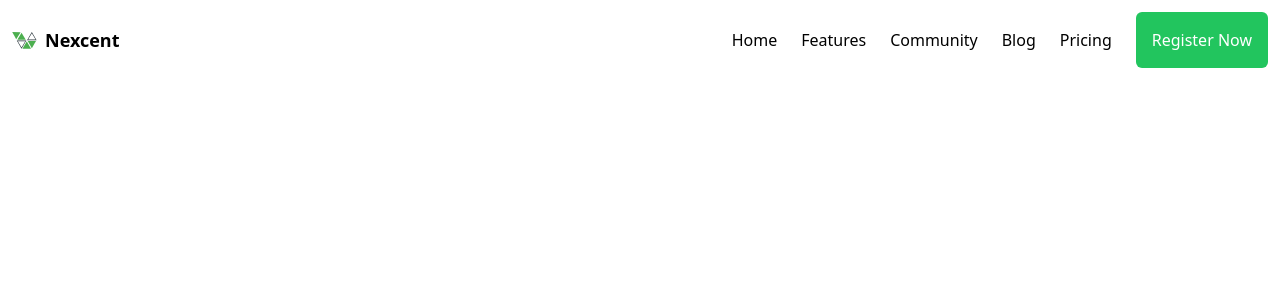
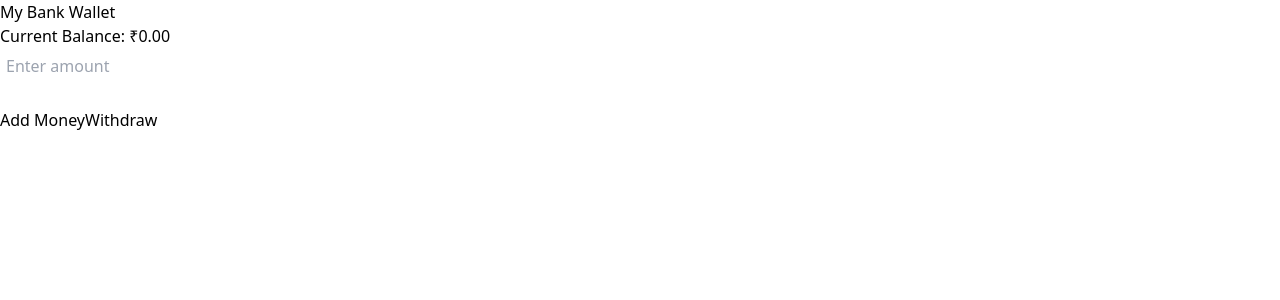
Before and after one commit to saket5743/PaginationAndSearchReact, a React (Create React App) app: page / in a window 1280 px wide. Shown: the top 300 px of the page. Built offline with nearby package versions, Linux system fonts and the light colour scheme.

Commit message:
24-04-2025 updated

```diff
--- a/src/App.js
+++ b/src/App.js
@@ -1,12 +1,16 @@
 // import PaginationAndSearch from "./components/PaginationAndSearch";
-import MakePageResponsive from "./components/MakePageResponsive";
+// import MakePageResponsive from "./components/MakePageResponsive";
+import Bank from "./components/Bank";
+// import FetchApi from "./components/FetchApi";
 
 
 function App() {
   return (
     <div>
       {/* <PaginationAndSearch /> */}
-      <MakePageResponsive />
+      {/* <MakePageResponsive /> */}
+      <Bank />
+      {/* <FetchApi /> */}
     </div>
   );
 }
--- /dev/null
+++ b/src/components/Bank.jsx
@@ -0,0 +1,69 @@
+import React, { useMemo, useState } from "react";
+
+const Bank = () => {
+  const [currentBalance, setCurrentBalance] = useState(0);
+  const [amountAdd, setAmountAdd] = useState("");
+  const [errorMessage, setErrorMessage] = useState("");
+
+  const handleTransaction = (type) => {
+    const amount = Number(amountAdd);
+    if (isNaN(amount) || amount <= 0) {
+      setErrorMessage("Please enter a valid amount.");
+      return;
+    }
+    setErrorMessage("");
+
+    switch (type) {
+      case "add":
+        setCurrentBalance((prev) => prev + amount);
+        setAmountAdd("");
+        break;
+      case "withdraw":
+        if (amount > currentBalance) {
+          setErrorMessage("There is insufficient amount.");
+          return;
+        }
+        setCurrentBalance((prev) => prev - amount);
+        setAmountAdd("");
+        break;
+      default:
+        console.error("Unknown transaction type.");
+        break;
+    }
+  };
+
+  const formattedBalance = useMemo(() => {
+    return `₹${currentBalance.toFixed(2)}`;
+  }, [currentBalance]);
+
+  return (
+    <div>
+      <div>
+        <div>
+          <h1>My Bank Wallet</h1>
+          <h3>Current Balance: {formattedBalance}</h3>
+          {errorMessage && <p>{errorMessage}</p>}
+        </div>
+        <div>
+          <input
+            type="number"
+            placeholder="Enter amount"
+            value={amountAdd}
+            onChange={(e) => setAmountAdd(e.target.value)}
+            style={{ padding: "6px" }}
+          />
+          <br /> <br />
+          <div>
+            <button onClick={() => handleTransaction("add")}>Add Money</button>
+            <button onClick={() => handleTransaction("withdraw")}>
+              Withdraw
+            </button>
+          </div>
+        </div>
+      </div>
+
+    </div>
+  );
+};
+
+export default Bank;
--- /dev/null
+++ b/src/components/FetchApi.jsx
@@ -0,0 +1,37 @@
+import React, { useEffect, useState } from 'react';
+
+const FetchApi = () => {
+    const [data, setData] = useState([]);
+
+    useEffect(()=>{
+        const fetchApi = async()=>{
+            try {
+                let response = await fetch('https://fakestoreapi.in/api/products/category?type=mobile');
+                if(!response.ok){
+                    throw new Error("The error is reflecting.");
+                }
+                response = await response.json();
+                setData(response.products);
+            } catch (error) {
+                console.error("There is error", error);
+            }
+        }
+        fetchApi()
+    })
+
+  return (
+    <div>
+      <h1 style={{ fontSize: "30px", fontWeight: 700 }}>Saket Kumar</h1>
+      <div>
+        {data.map((item) => (
+          <div>
+            <img src={item?.image} style={{ width: "300px" }} alt="" />
+            <p key={item.id}>Title: {item.title}</p>
+          </div>
+        ))}
+      </div>
+    </div>
+  );
+};
+
+export default FetchApi;
```
Also changed, not shown: src/index.css (+4 -4 lines).
